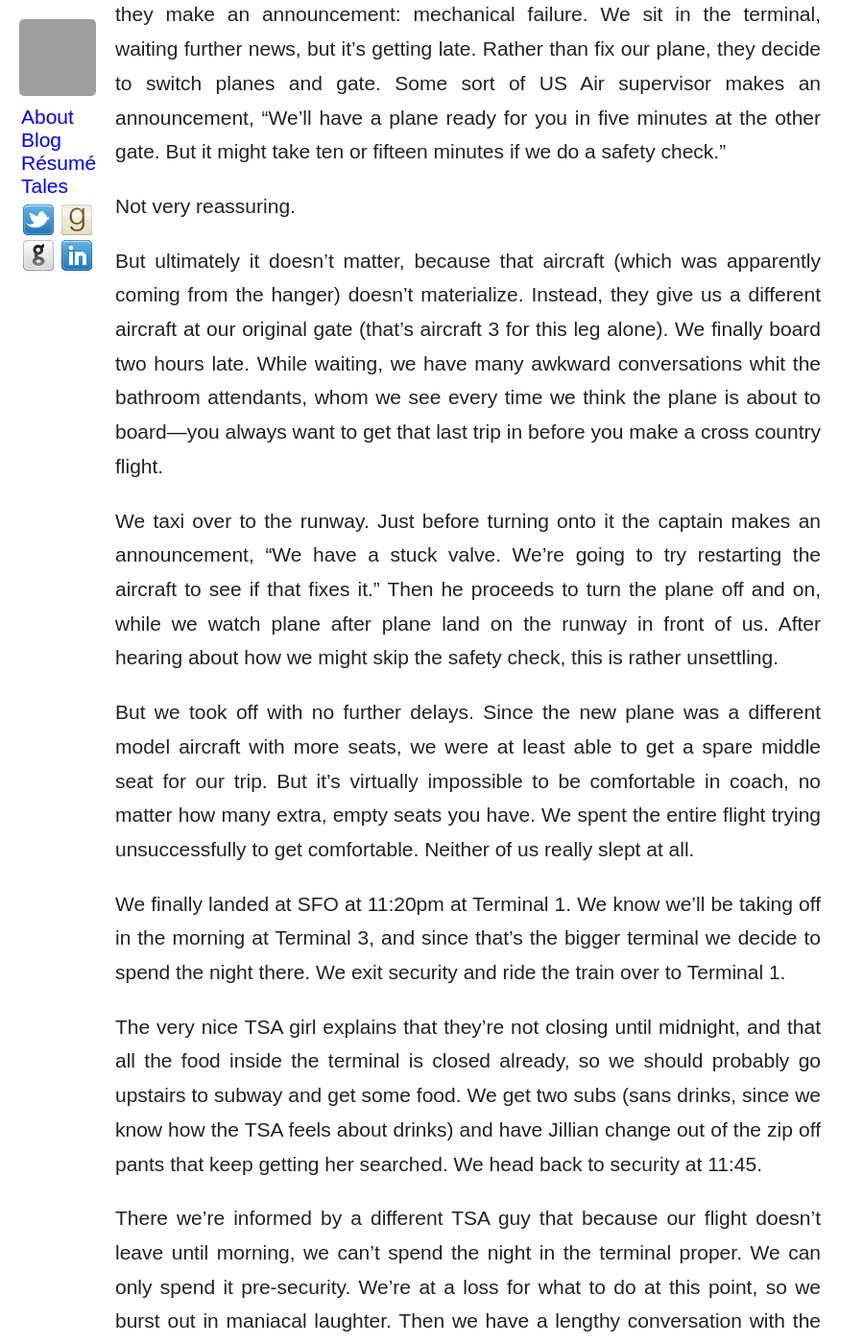
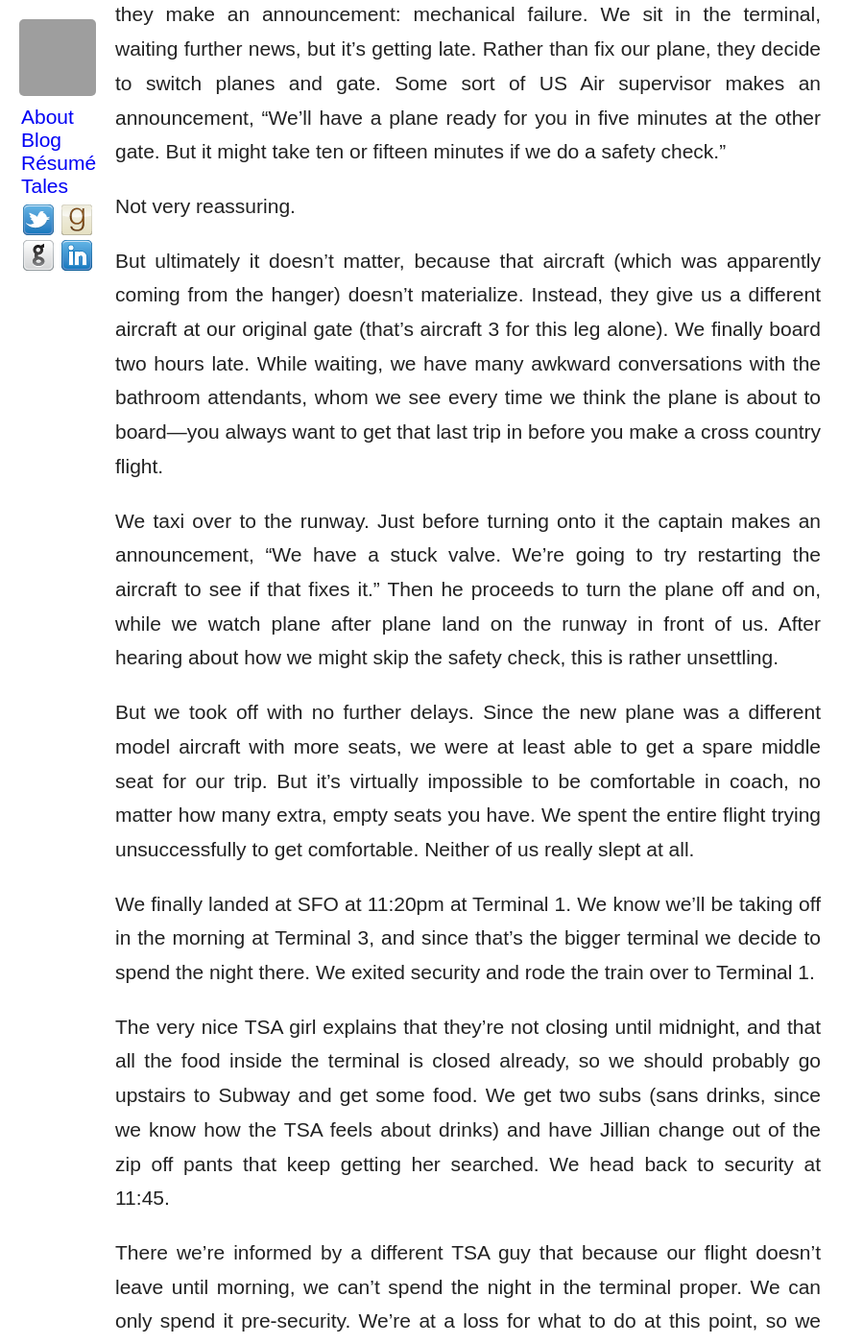
Before and after one commit to krschmidt/krschmidt.github.com, a Jekyll site: the page built from _posts/2012-04-22-the-bahamas.md, in a window 1280 px wide and 1400 px high, scrolled down 7290 px. Shown: the whole window at 96% size, without its empty margins (0-899 px from the left). Built offline with Jekyll 4.4.1, drawn with Linux system fonts in a browser that asks for light colours; some web fonts are replaced; some of the changed text lies outside the part shown; grey boxes are pictures that could not be loaded.

Commit message:
corrected misspellings

```diff
--- a/_posts/2012-04-22-the-bahamas.md
+++ b/_posts/2012-04-22-the-bahamas.md
@@ -74,15 +74,15 @@ Once that plane gets underway, it's our turn. Just before we're ready to board,
 
 Not very reassuring.
 
-But ultimately it doesn't matter, because that aircraft (which was apparently coming from the hanger) doesn't materialize. Instead, they give us a different aircraft at our original gate (that's aircraft 3 for this leg alone). We finally board two hours late. While waiting, we have many awkward conversations whit the bathroom attendants, whom we see every time we think the plane is about to board&mdash;you always want to get that last trip in before you make a cross country flight.
+But ultimately it doesn't matter, because that aircraft (which was apparently coming from the hanger) doesn't materialize. Instead, they give us a different aircraft at our original gate (that's aircraft 3 for this leg alone). We finally board two hours late. While waiting, we have many awkward conversations with the bathroom attendants, whom we see every time we think the plane is about to board&mdash;you always want to get that last trip in before you make a cross country flight.
 
 We taxi over to the runway. Just before turning onto it the captain makes an announcement, "We have a stuck valve. We're going to try restarting the aircraft to see if that fixes it." Then he proceeds to turn the plane off and on, while we watch plane after plane land on the runway in front of us. After hearing about how we might skip the safety check, this is rather unsettling.
 
 But we took off with no further delays. Since the new plane was a different model aircraft with more seats, we were at least able to get a spare middle seat for our trip. But it's virtually impossible to be comfortable in coach, no matter how many extra, empty seats you have. We spent the entire flight trying unsuccessfully to get comfortable. Neither of us really slept at all.
 
-We finally landed at SFO at 11:20pm at Terminal 1. We know we'll be taking off in the morning at Terminal 3, and since that's the bigger terminal we decide to spend the night there. We exit security and ride the train over to Terminal 1.
+We finally landed at SFO at 11:20pm at Terminal 1. We know we'll be taking off in the morning at Terminal 3, and since that's the bigger terminal we decide to spend the night there. We exited security and rode the train over to Terminal 1.
 
-The very nice TSA girl explains that they're not closing until midnight, and that all the food inside the terminal is closed already, so we should probably go upstairs to subway and get some food. We get two subs (sans drinks, since we know how the TSA feels about drinks) and have Jillian change out of the zip off pants that keep getting her searched. We head back to security at 11:45.
+The very nice TSA girl explains that they're not closing until midnight, and that all the food inside the terminal is closed already, so we should probably go upstairs to Subway and get some food. We get two subs (sans drinks, since we know how the TSA feels about drinks) and have Jillian change out of the zip off pants that keep getting her searched. We head back to security at 11:45.
 
 There we're informed by a different TSA guy that because our flight doesn't leave until morning, we can't spend the night in the terminal proper. We can only spend it pre-security. We're at a loss for what to do at this point, so we burst out in maniacal laughter. Then we have a lengthy conversation with the TSA guy about where he'd spend the night in the terminal.
 
```
Also changed, not shown: other parts of _posts/2012-04-22-the-bahamas.md (+1 -1 lines).
